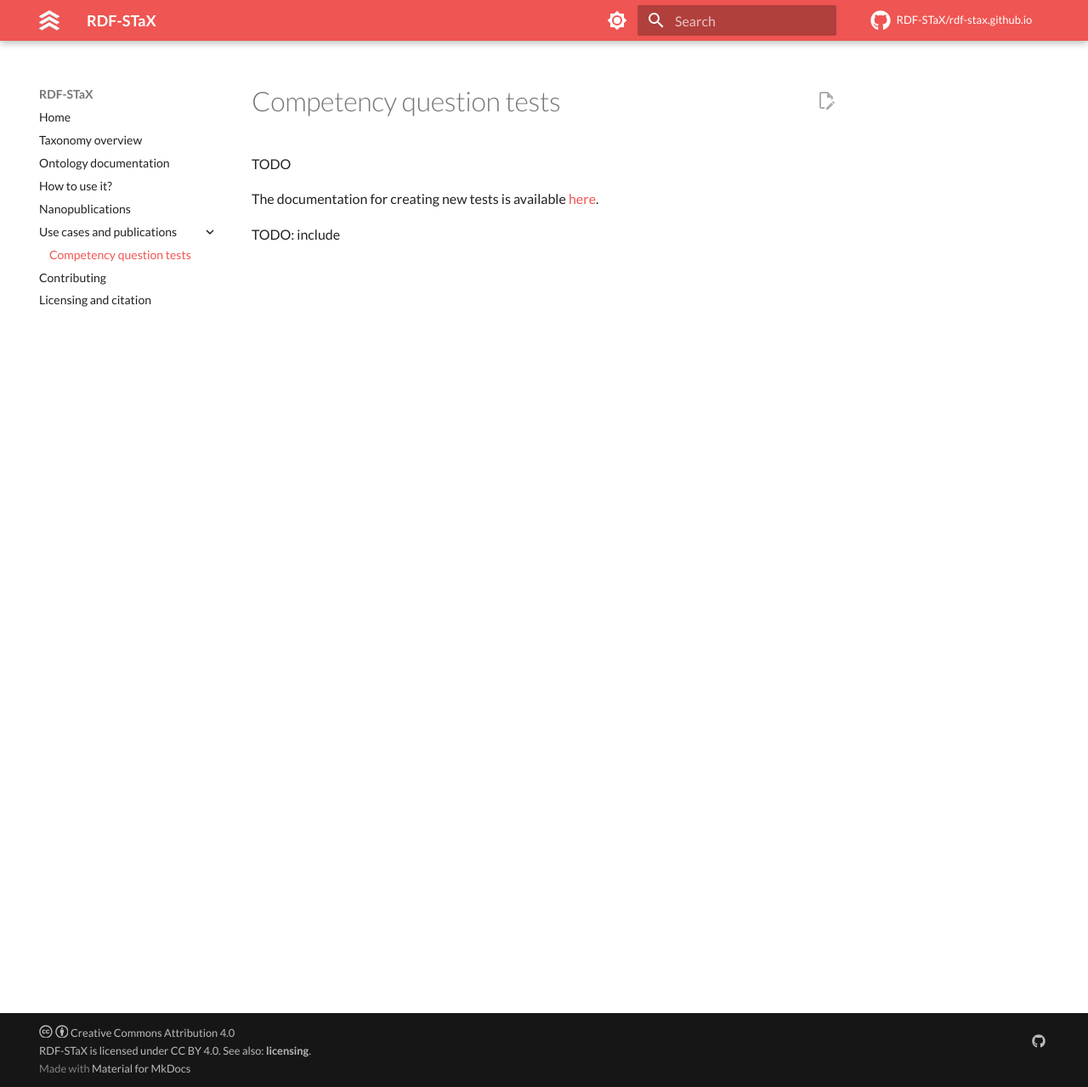
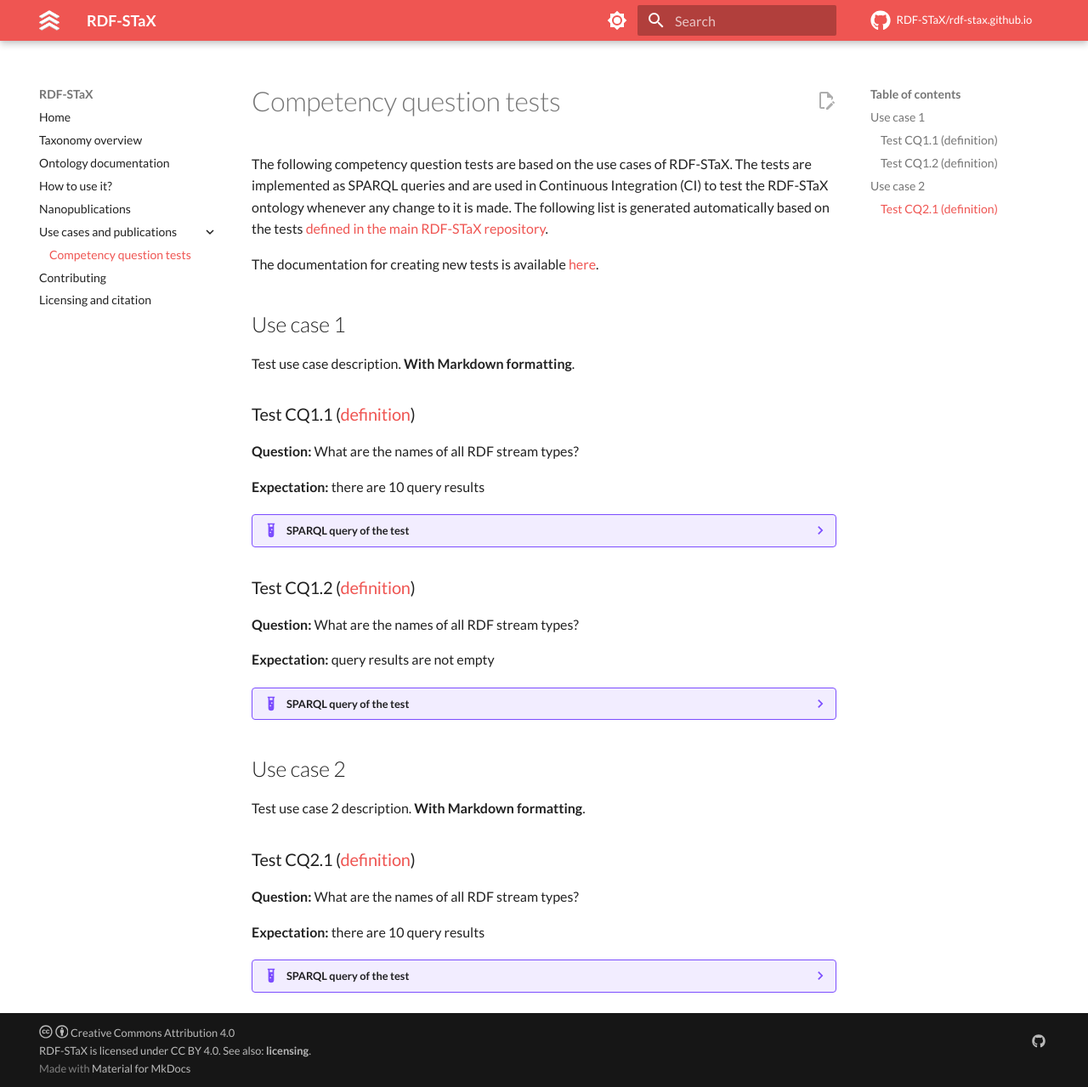
Before and after one commit to RDF-STaX/rdf-stax.github.io, an MkDocs documentation site: the page built from docs/uses/cq.md, in a window 1280 px wide and 1279 px high. Shown: the whole window at 85% size. Built offline with MkDocs 1.6.1 and Material for MkDocs 9.7.7, drawn with Linux system fonts in a browser that asks for light colours; comment, search, counter and statistics services are not loaded; the version menu is left out.

Commit message:
Add framework for CQ test docs (#33)
* Add framework for CQ test docs

* Add CI for CQ test docs

````diff
--- a/docs/contributing.md
+++ b/docs/contributing.md
@@ -24,6 +24,8 @@ The ontology is stored in the [`src` directory of the main repository](https://g
 The competency question tests are stored in the [`tests` directory](https://github.com/RDF-STaX/rdf-stax.github.io/tree/main/tests), divided into subdirectories by use cases – `uc{X}`. Each test is defined as a pair of files: a YAML file named `cq{X}-{Y}.yaml`, and SPARQL file named `cq{X}-{Y}.rq`, where `{X}` is the use case number and `{Y}` is the test number. The YAML file contains the metadata of the test, and the SPARQL file contains the query to be executed against the ontology.
 
 The YAML file must adhere to the JSON Schema defined in the [`tests/test-schema.json` file](https://github.com/RDF-STaX/rdf-stax.github.io/blob/main/tests/test-schema.json). The CI will check if the tests are valid when you open a pull request.
+
+In each use case directory there is also an `index.md` file that describes the use case. This file is used to generate the documentation on the website.
 
 A list of all implemented competency question tests can be found in the [documentation](uses/cq.md).
 
--- /dev/null
+++ b/docs/includes/tests.md
@@ -0,0 +1,64 @@
+## Use case 1
+
+Test use case description. **With Markdown formatting**.
+
+### Test CQ1.1 ([definition](https://github.com/RDF-STaX/rdf-stax.github.io/blob/main/tests/uc1/cq1-1.yaml))
+
+**Question:** What are the names of all RDF stream types?
+
+**Expectation:** there are 10 query results
+
+??? example "SPARQL query of the test"
+
+    ```sparql
+    PREFIX rdfs: <http://www.w3.org/2000/01/rdf-schema#>
+    PREFIX skos: <http://www.w3.org/2004/02/skos/core#>
+    PREFIX stax: <https://w3id.org/stax/ontology#>
+
+    SELECT * WHERE {
+        ?streamType a/rdfs:subClassOf* stax:RdfStreamType ;
+            skos:prefLabel ?label .
+    }
+    ```
+
+### Test CQ1.2 ([definition](https://github.com/RDF-STaX/rdf-stax.github.io/blob/main/tests/uc1/cq1-2.yaml))
+
+**Question:** What are the names of all RDF stream types?
+
+**Expectation:** query results are not empty
+
+??? example "SPARQL query of the test"
+
+    ```sparql
+    PREFIX rdfs: <http://www.w3.org/2000/01/rdf-schema#>
+    PREFIX skos: <http://www.w3.org/2004/02/skos/core#>
+    PREFIX stax: <https://w3id.org/stax/ontology#>
+
+    SELECT * WHERE {
+        ?streamType a/rdfs:subClassOf* stax:RdfStreamType ;
+            skos:prefLabel ?label .
+    }
+    ```
+
+## Use case 2
+
+Test use case 2 description. **With Markdown formatting**.
+
+### Test CQ2.1 ([definition](https://github.com/RDF-STaX/rdf-stax.github.io/blob/main/tests/uc2/cq2-1.yaml))
+
+**Question:** What are the names of all RDF stream types?
+
+**Expectation:** there are 10 query results
+
+??? example "SPARQL query of the test"
+
+    ```sparql
+    PREFIX rdfs: <http://www.w3.org/2000/01/rdf-schema#>
+    PREFIX skos: <http://www.w3.org/2004/02/skos/core#>
+    PREFIX stax: <https://w3id.org/stax/ontology#>
+
+    SELECT * WHERE {
+        ?streamType a/rdfs:subClassOf* stax:RdfStreamType ;
+            skos:prefLabel ?label .
+    }
+    ```
--- a/docs/uses/cq.md
+++ b/docs/uses/cq.md
@@ -1,7 +1,7 @@
 # Competency question tests
 
-TODO
+The following competency question tests are based on the use cases of RDF-STaX. The tests are implemented as SPARQL queries and are used in Continuous Integration (CI) to test the RDF-STaX ontology whenever any change to it is made. The following list is generated automatically based on the tests [defined in the main RDF-STaX repository](https://github.com/RDF-STaX/rdf-stax.github.io/tree/main/tests).
 
 The documentation for creating new tests is available [here](../contributing.md#competency-question-tests).
 
-TODO: include
+--8<-- "docs/includes/tests.md"
````
Also changed, not shown: README.md (+1 -0 lines), 9 other files.
